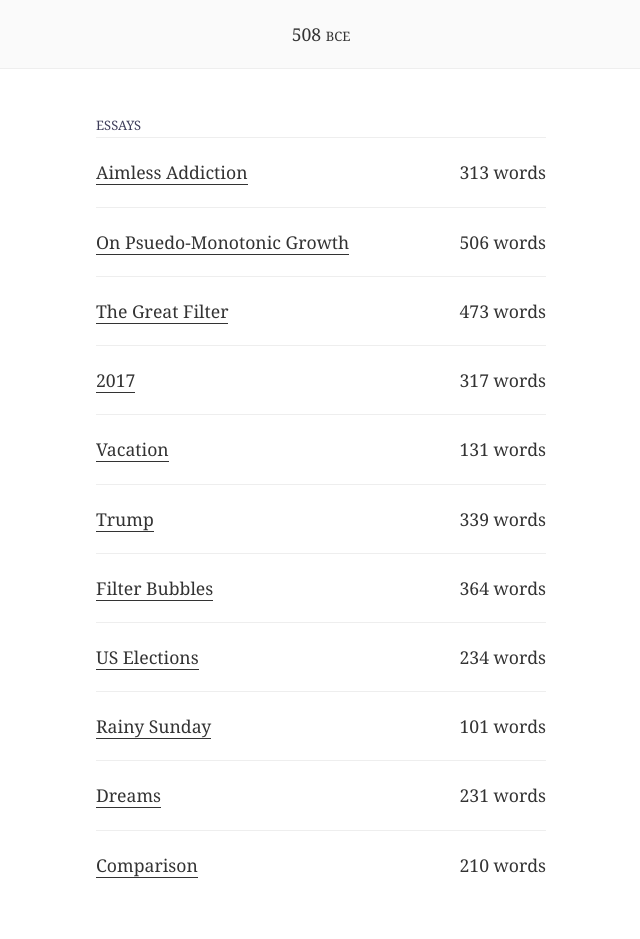
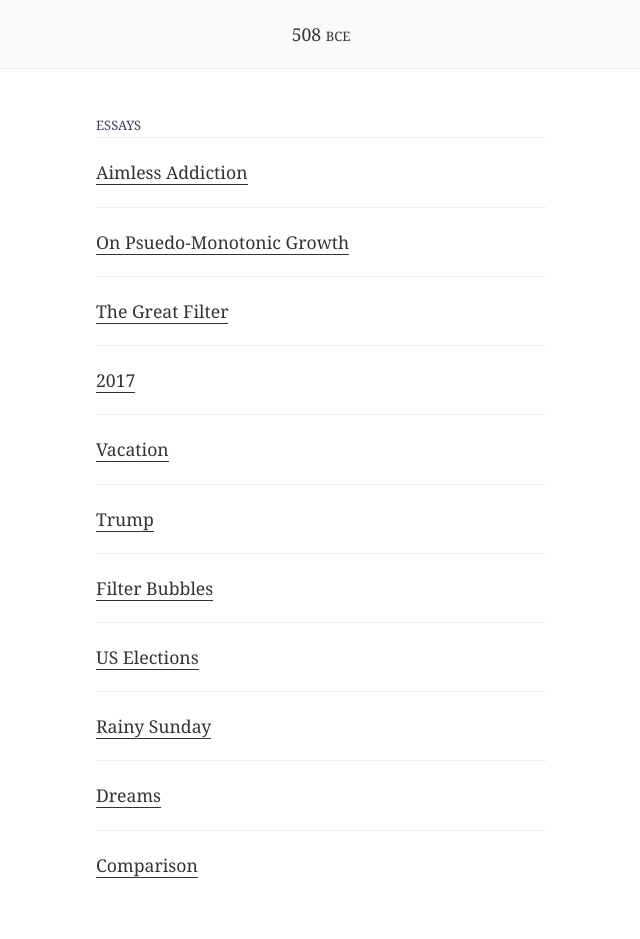
Before and after one commit to capshaw/508bce, a Jekyll site: the page built from index.html, in a window 1280 px wide. Shown: the whole page, without its empty margins (319-959 px from the left). Built offline with Jekyll 4.4.1, drawn with Linux system fonts in a browser that asks for light colours.

Commit message:
Remove word count

```diff
--- a/index.html
+++ b/index.html
@@ -8,9 +8,6 @@ layout: page
 {% for page in site.pages reversed %}
   {% if page.in_navigation %}
     <div class="post-row">
-      <div class="float-right word-count">
-        {{page.content | number_of_words}} words
-      </div>
       <a href="{{ page.url }}">{{ page.title }}</a>
     </div>
   {% endif %}
```
